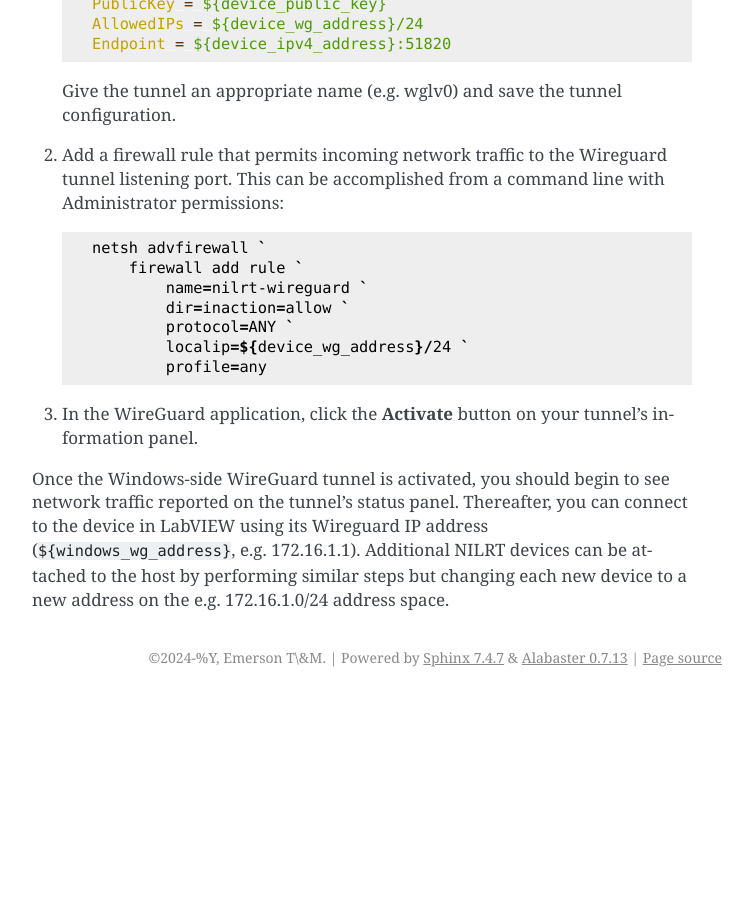
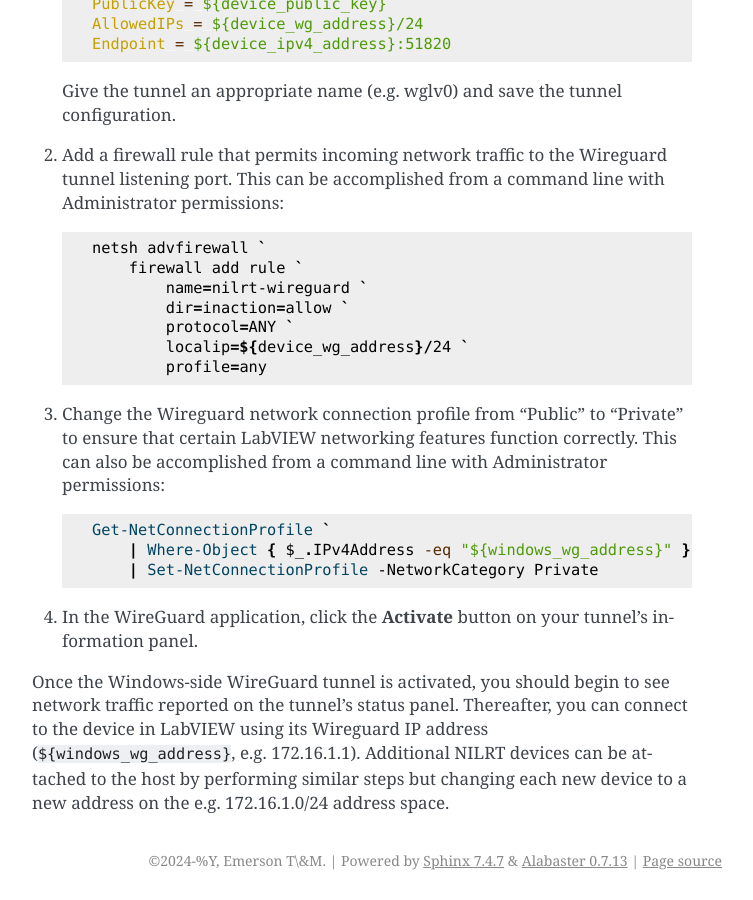
Before and after one commit to ni/nilrt-snac-guide, a Sphinx documentation site: the page built from source/appendix_2.rst, in a window 1280 px wide and 900 px high, scrolled down 2520 px. Shown: the whole window, without its empty margins (388-1141 px from the left). Built offline with Sphinx 7.4.7, drawn with Linux system fonts in a browser that asks for light colours; before the commit the page ends 3217 px from its top, so only the background shows below that.

Commit message:
add a step for changing the wg network to private to ensure inbound connections (e.g., from a network streams endpoint) is not rejected by the firewall.
Signed-off-by: Blair Elliott <blair.elliott@emerson.com>

```diff
--- a/source/appendix_2.rst
+++ b/source/appendix_2.rst
@@ -147,6 +147,16 @@ Windows host instructions
                 localip=${device_wg_address}/24 `
                 profile=any
 
+#.  Change the Wireguard network connection profile from "Public" to "Private" to
+    ensure that certain LabVIEW networking features function correctly. This can
+    also be accomplished from a command line with Administrator permissions:
+
+    .. code-block:: powershell
+
+        Get-NetConnectionProfile `
+            | Where-Object { $_.IPv4Address -eq "${windows_wg_address}" } `
+            | Set-NetConnectionProfile -NetworkCategory Private
+
 #.  In the WireGuard application, click the **Activate** button on your
     tunnel's information panel.
 
```
